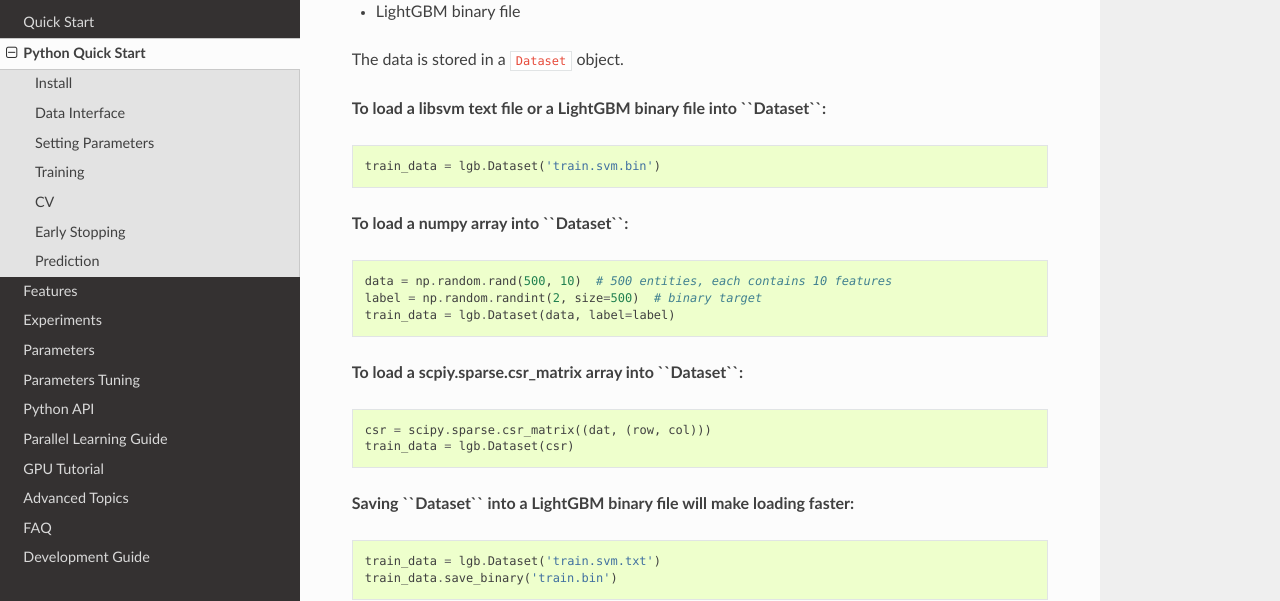
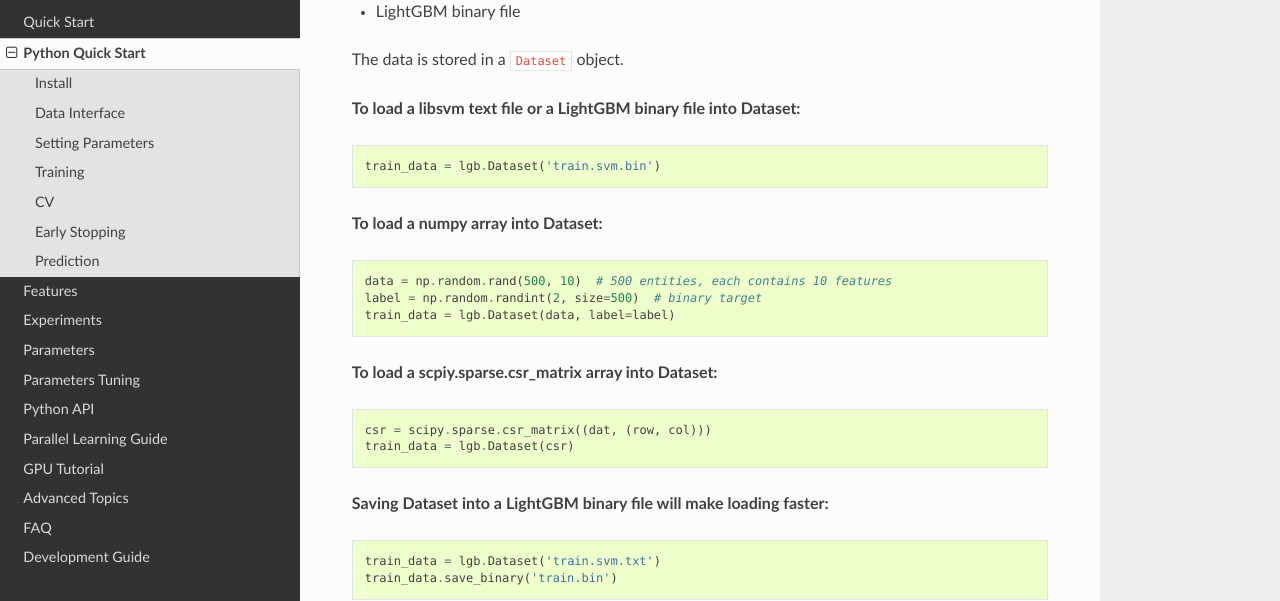
Before and after one commit to microsoft/LightGBM, a Sphinx documentation site: the page built from docs/Python-Intro.rst, in a window 1280 px wide and 900 px high, scrolled down 705 px. Shown: the part 159-760 px from the top of the window. Built offline with Sphinx 7.4.7 and the Read the Docs theme 2.0.0, drawn with Linux system fonts in a browser that asks for light colours.

Commit message:
fixed markdown

```diff
--- a/docs/Python-Intro.rst
+++ b/docs/Python-Intro.rst
@@ -42,13 +42,13 @@
 
 The data is stored in a ``Dataset`` object.
 
-**To load a libsvm text file or a LightGBM binary file into ``Dataset``:**
+**To load a libsvm text file or a LightGBM binary file into Dataset:**
 
 .. code:: python
 
     train_data = lgb.Dataset('train.svm.bin')
 
-**To load a numpy array into ``Dataset``:**
+**To load a numpy array into Dataset:**
 
 .. code:: python
 
@@ -56,14 +56,14 @@
     label = np.random.randint(2, size=500)  # binary target
     train_data = lgb.Dataset(data, label=label)
 
-**To load a scpiy.sparse.csr\_matrix array into ``Dataset``:**
+**To load a scpiy.sparse.csr\_matrix array into Dataset:**
 
 .. code:: python
 
     csr = scipy.sparse.csr_matrix((dat, (row, col)))
     train_data = lgb.Dataset(csr)
 
-**Saving ``Dataset`` into a LightGBM binary file will make loading faster:**
+**Saving Dataset into a LightGBM binary file will make loading faster:**
 
 .. code:: python
 
```
